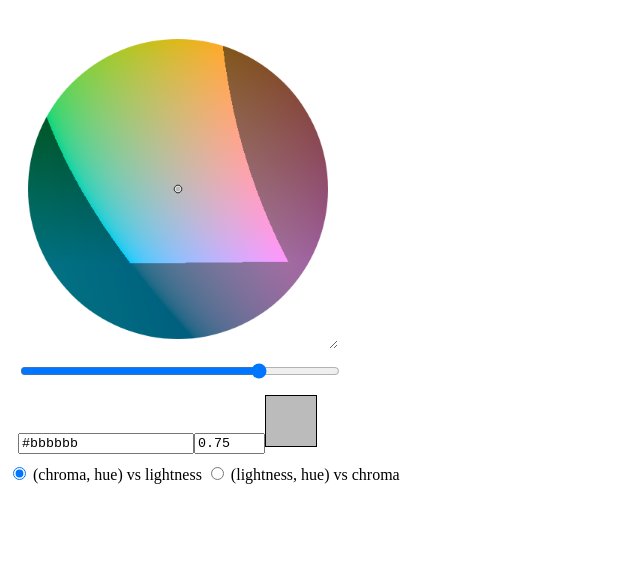
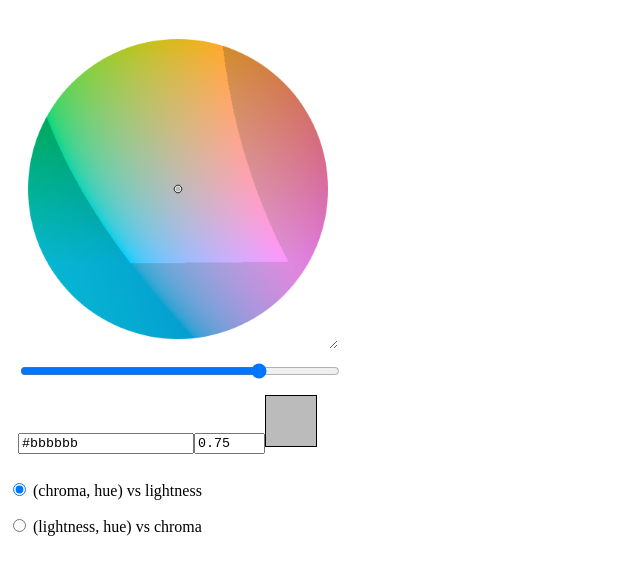
Before and after one commit to Rufflewind/_urandom, a plain HTML site: page colorpicker.html in a window 1280 px wide. Shown: the part 61-636 px from the top of the page, without its empty margins (0-640 px from the left). Drawn offline with Linux system fonts and the light colour scheme.

Commit message:
Update colorpicker.html

```diff
--- a/colorpicker.html
+++ b/colorpicker.html
@@ -53,8 +53,8 @@
       <div id="preview"></div>
     </main>
     <form>
-      <label><input id="view-hcl" type="radio" name="view" checked="checked"/> (chroma, hue) vs lightness</label>
-      <label><input id="view-hlc" type="radio" name="view"/> (lightness, hue) vs chroma</label>
+      <p><label><input id="view-hcl" type="radio" name="view" checked="checked"/> (chroma, hue) vs lightness</label></p>
+      <p><label><input id="view-hlc" type="radio" name="view"/> (lightness, hue) vs chroma</label></p>
     </form>
     <script>
 "use strict";
@@ -195,10 +195,12 @@ function cartesian(toXyz, sliderValue) {
             rgb[3] = 1.0;
             srgb_from_xyz(xyz, rgb, bad);
             if (bad[0]) {
+                var desat = 0.2;
+                var dim = 0.1;
                 var avg = (rgb[0] + rgb[1] + rgb[2]) / 3.0;
-                rgb[0] = (rgb[0]) * 0.5 + avg * 0.5 - 0.3;
-                rgb[1] = (rgb[1]) * 0.5 + avg * 0.5 - 0.3;
-                rgb[2] = (rgb[2]) * 0.5 + avg * 0.5 - 0.3;
+                rgb[0] = (rgb[0]) * (1.0 - desat) + avg * desat - dim;
+                rgb[1] = (rgb[1]) * (1.0 - desat) + avg * desat - dim;
+                rgb[2] = (rgb[2]) * (1.0 - desat) + avg * desat - dim;
             }
             data[0 + 4 * (x + width * y)] = 255.0 * rgb[0];
             data[1 + 4 * (x + width * y)] = 255.0 * rgb[1];
```
